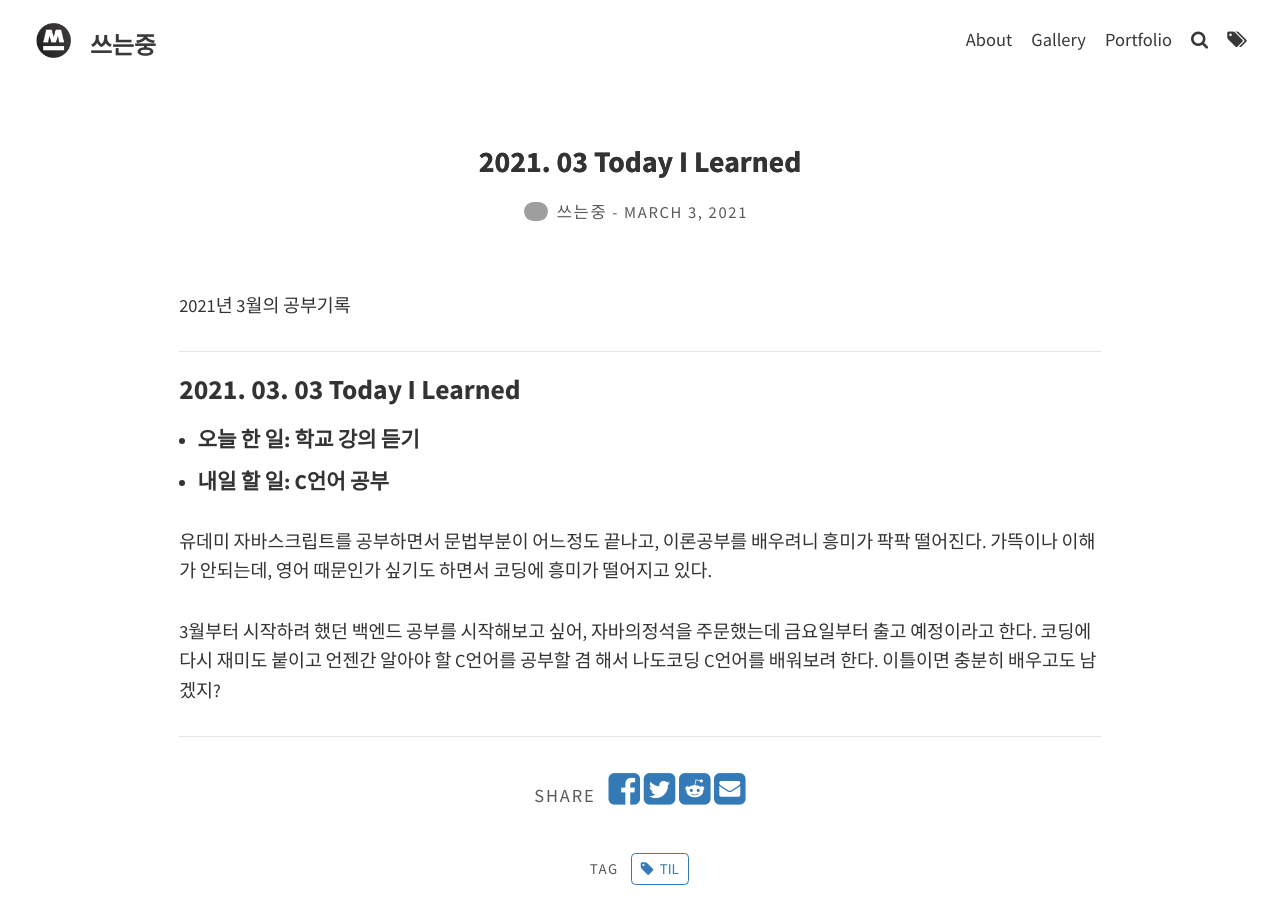
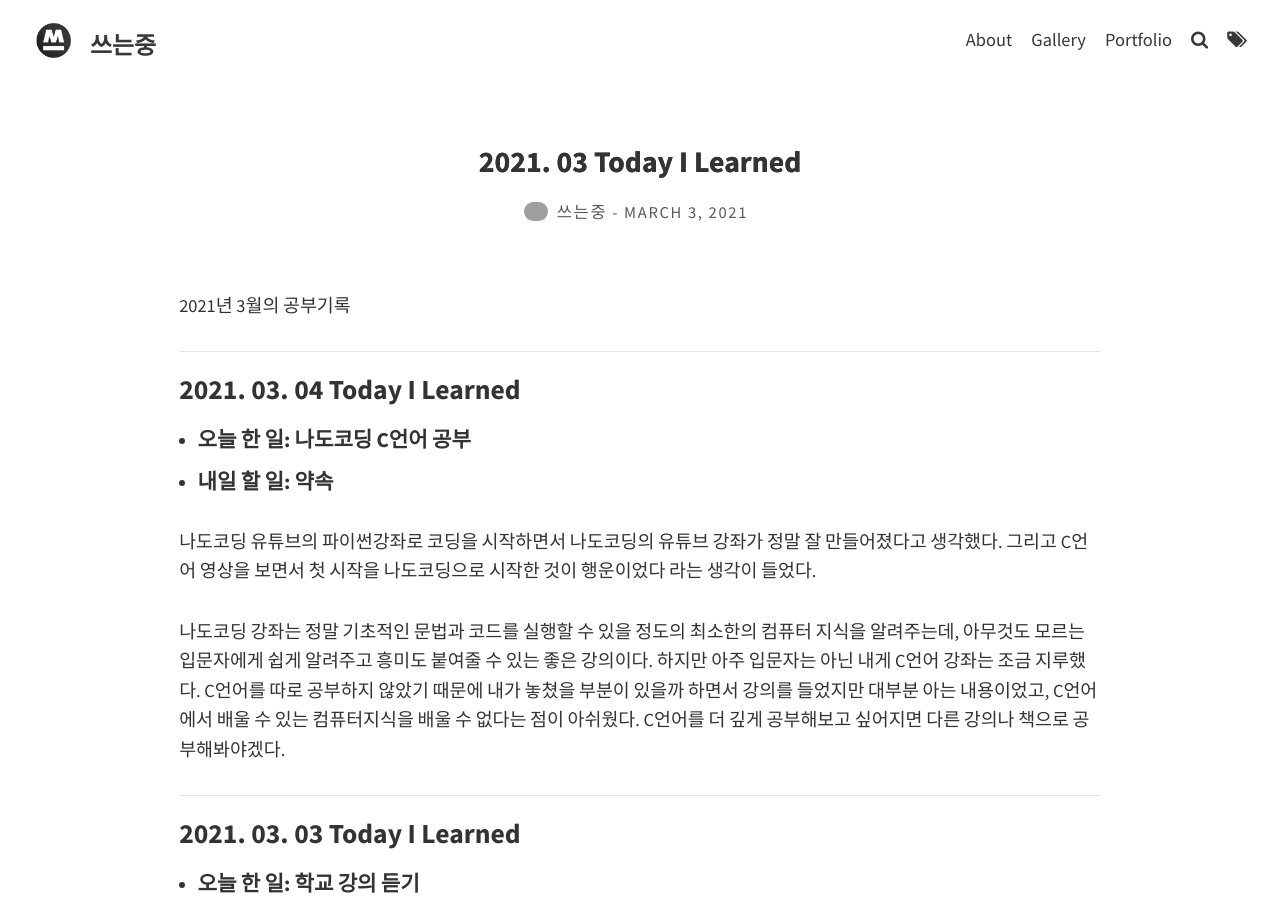
Before and after one commit to TaeIng/taeing.github.io, a Jekyll site: the page built from _posts/TIL/2021-03-03-TIL.md, in a window 1280 px wide and 900 px high. Built offline with Jekyll 4.4.1, drawn with Linux system fonts in a browser that asks for light colours; comment, search, counter and statistics services are not loaded; grey boxes are pictures that could not be loaded.

Commit message:
POST: 3월 4일 TIL 추가

```diff
--- a/_posts/TIL/2021-03-03-TIL.md
+++ b/_posts/TIL/2021-03-03-TIL.md
@@ -12,6 +12,16 @@ excerpt_separator: <!--more-->
 
 - - -
 
+<h3>2021. 03. 04 Today I Learned</h3>
+- <h4>오늘 한 일: 나도코딩 C언어 공부
+- <h4>내일 할 일: 약속
+
+나도코딩 유튜브의 파이썬강좌로 코딩을 시작하면서 나도코딩의 유튜브 강좌가 정말 잘 만들어졌다고 생각했다. 그리고 C언어 영상을 보면서 첫 시작을 나도코딩으로 시작한 것이 행운이었다 라는 생각이 들었다.
+
+나도코딩 강좌는 정말 기초적인 문법과 코드를 실행할 수 있을 정도의 최소한의 컴퓨터 지식을 알려주는데, 아무것도 모르는 입문자에게 쉽게 알려주고 흥미도 붙여줄 수 있는 좋은 강의이다. 하지만 아주 입문자는 아닌 내게 C언어 강좌는 조금 지루했다. C언어를 따로 공부하지 않았기 때문에 내가 놓쳤을 부분이 있을까 하면서 강의를 들었지만 대부분 아는 내용이었고, C언어에서 배울 수 있는 컴퓨터지식을 배울 수 없다는 점이 아쉬웠다. C언어를 더 깊게 공부해보고 싶어지면 다른 강의나 책으로 공부해봐야겠다.
+
+- - -
+
 <h3>2021. 03. 03 Today I Learned</h3>
 - <h4>오늘 한 일: 학교 강의 듣기
 - <h4>내일 할 일: C언어 공부
```
